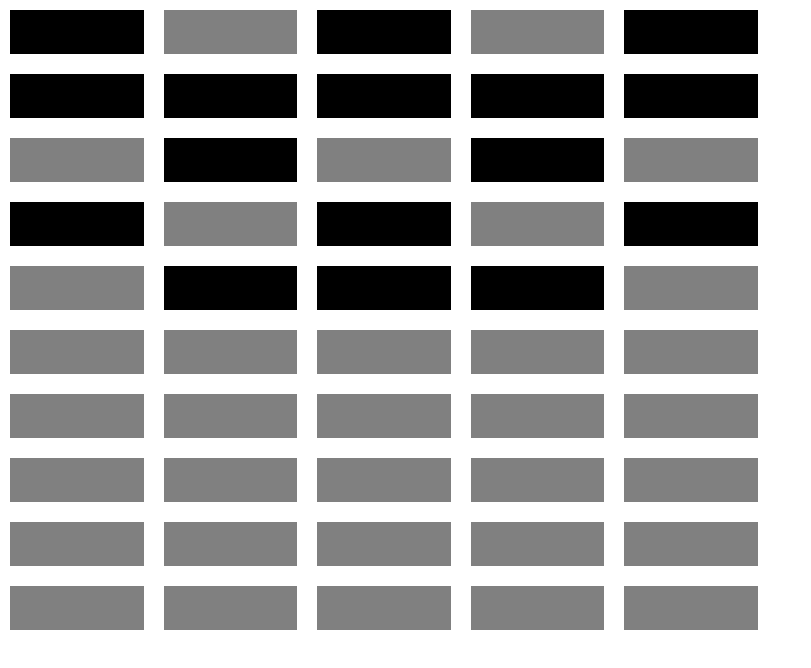
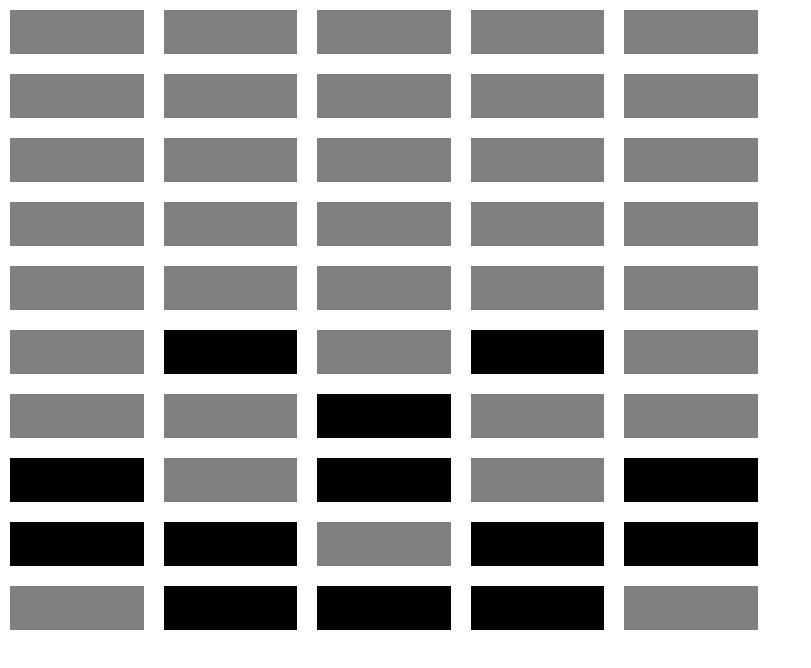
Before and after one commit to fac18/smashicon, a React (Create React App) app: page / in a window 1280 px wide. Shown: the top 668 px of the page, without its empty margins (0-811 px from the left). Built offline with nearby package versions, Linux system fonts and the light colour scheme.

Commit message:
identicons moving

```diff
--- a/src/components/Game/Game.js
+++ b/src/components/Game/Game.js
@@ -3,146 +3,95 @@ import './Game.css';
 import zeroArray from '../../utils/zeroArray'
 import buildIdenticon from '../../utils/buildIdenticon'
 
+const followers = ['svnmmrs','samhstn', 'nikkesan', 'hajimon54', 'albadylic', 'redahaq' , 'pat-cki' , 'bethanyios' , 'tonylomax' , 'crianonim']
+
 const Game = props => {
     // hard code data that would be passed in
-    const username = 'Ayub3' // github username submitted at landing
-    const interval = 1000; // time between steps in ms
-    const followers = ['svnmmrs','yeoyeo']
+    const interval = 500; // time between steps in ms
 
     // set up states
-    const [nextIdenticon, setNextIdenticon] = React.useState(buildIdenticon(username))
-    const initialField = zeroArray(5,5)
-    initialField.forEach((lane,i) => { initialField[i] = lane.concat(nextIdenticon[i]) })
-    const [field, setField] = React.useState(initialField)
+    const [field, setField] = React.useState(() => {
+        const username = 'Ayub3' // github username submitted at landing
+        const initialIdenticon = buildIdenticon(username)
+        const initialField = zeroArray(5,5)
+        initialField.forEach((lane,i) => { initialField[i] = lane.concat(initialIdenticon[i]) })
+        return initialField
+    })
+    const [nextIdenticon, setNextIdenticon] = React.useState(() => {
+        return buildIdenticon(followers.shift())
+    })
     const [t, setT] = React.useState(0);
+    const [playerPosition, setPlayerPosition] = React.useState(2)
+    const [score, setScore] = React.useState(0)
 
-    // set up time ticker
-    // const tick = () => { setT(t => t + 1) }
-    // setInterval(tick, interval)
+    // set up timer and event listeners on mount
+    React.useEffect(()=>{
+        const tick = () => { setT(t => t + 1) }
+        const timer = setInterval(tick, interval)
+
+        return () => {
+            clearInterval(timer)
+        }
+    },[])
 
     // run this code every time time ticks
-    // React.useEffect(() => {
-    //     if (t % 10 === 0) {
-    //         setField(field => {
-    //             field.forEach((lane,i) => {
-    //                 const block = lane.shift()
-    //                 if (block) {
-    //                     // run code for player killed ('GAME OVER!')
-    //                 }
-    //                 lane.push(nextIdenticon[i].shift())
-    //             })
-    //         })
-    //         if (followers.length) {
-    //             setNextIdenticon(buildIdenticon(followers.shift()))
-    //         } else {
-    //             // run code to finish the game ('YOU WIN!')
-    //         }
-    //     }
-    //     else if(t % 10 < 6) {
-    //         setField(field => {
-    //             field.forEach((lane,i) => {
-    //                 lane.shift()
-    //                 lane.push(0)
-    //             })
-    //         })
-    //     }
-    //     else if(t % 10 < 10) {
-    //         setField(field => {
-    //             field.forEach((lane,i) => {
-    //                 const block = lane.shift()
-    //                 if (block) {
-    //                     // run code for player killed ('GAME OVER!')
-    //                 }
-    //                 lane.push(nextIdenticon[i].shift())
-    //             })
-    //         })
-    //     }
-    // }, [t])
+    React.useEffect(() => {
+        if (t % 10 === 0 && t !== 0) {
+            setField(field => {
+                return field.map((lane,i) => {
+                    const block = lane.shift()
+                    if (block) {
+                        // run code for player killed ('GAME OVER!')
+                    }
+                    lane.push(nextIdenticon[i].shift())
+                    return lane
+                })
+            })
+            if (followers.length) {
+                setNextIdenticon(buildIdenticon(followers.shift()))
+            } else {
+                // run code to finish the game ('YOU WIN!')
+                console.log(`Game finished. Your score was ${score}!`)
+            }
+        }
+        else if(t % 10 < 6 && t !== 0) {
+            setField(field => {
+                return field.map((lane,i) => {
+                    lane.shift()
+                    lane.push(0)
+                    return lane
+                })
+            })
+        }
+        else if(t % 10 < 10 && t !== 0) {
+            setField(field => {
+                return field.map((lane,i) => {
+                    const block = lane.shift()
+                    if (block) {
+                        // run code for player killed ('GAME OVER!')
+                    }
+                    lane.push(nextIdenticon[i].shift())
+                    return lane
+                })
+            })
+        }
+    }, [t])
 
     return (<div className="game-grid">
         {
             field.map((lane,i) => {
-                console.log(lane)
                 return <div key={i} className="game-grid__column">
                 {lane.map((block,j) => {
                     let reversej = (lane.length-1)-j;
-                    return lane[reversej] ? <div key ={i.toString() + reversej.toString()} className="game-grid__square game-grid__square--active"></div>
-                        : <div className="game-grid__square"></div>
+                    return lane[reversej] ? <div key={i.toString() + reversej.toString()} className="game-grid__square game-grid__square--active"></div>
+                        : <div key={i.toString() + reversej.toString()} className="game-grid__square"></div>
                 })}
                 </div>
             })
         }
-        {/* <div className="game-grid__column">
-            <div className="game-grid__square"></div>
-            <div className="game-grid__square"></div>
-            <div className="game-grid__square"></div>
-            <div className="game-grid__square"></div>
-            <div className="game-grid__square"></div>
-        </div>
-        <div className="game-grid__row">
-            <div className="game-grid__square"></div>
-            <div className="game-grid__square"></div>
-            <div className="game-grid__square"></div>
-            <div className="game-grid__square"></div>
-            <div className="game-grid__square"></div>
-        </div>
-        <div className="game-grid__row">
-            <div className="game-grid__square"></div>
-            <div className="game-grid__square"></div>
-            <div className="game-grid__square"></div>
-            <div className="game-grid__square"></div>
-            <div className="game-grid__square"></div>
-        </div>
-        <div className="game-grid__row">
-            <div className="game-grid__square"></div>
-            <div className="game-grid__square"></div>
-            <div className="game-grid__square"></div>
-            <div className="game-grid__square"></div>
-            <div className="game-grid__square"></div>
-        </div>
-        <div className="game-grid__row">
-            <div className="game-grid__square"></div>
-            <div className="game-grid__square"></div>
-            <div className="game-grid__square"></div>
-            <div className="game-grid__square"></div>
-            <div className="game-grid__square"></div>
-        </div>
-        <div className="game-grid__row">
-            <div className="game-grid__square"></div>
-            <div className="game-grid__square"></div>
-            <div className="game-grid__square"></div>
-            <div className="game-grid__square"></div>
-            <div className="game-grid__square"></div>
-        </div>
-        <div className="game-grid__row">
-            <div className="game-grid__square"></div>
-            <div className="game-grid__square"></div>
-            <div className="game-grid__square"></div>
-            <div className="game-grid__square"></div>
-            <div className="game-grid__square"></div>
-        </div>
-        <div className="game-grid__row">
-            <div className="game-grid__square"></div>
-            <div className="game-grid__square"></div>
-            <div className="game-grid__square"></div>
-            <div className="game-grid__square"></div>
-            <div className="game-grid__square"></div>
-        </div>
-        <div className="game-grid__row">
-            <div className="game-grid__square"></div>
-            <div className="game-grid__square"></div>
-            <div className="game-grid__square"></div>
-            <div className="game-grid__square"></div>
-            <div className="game-grid__square"></div>
-        </div>
-        <div className="game-grid__row">
-            <div className="game-grid__square"></div>
-            <div className="game-grid__square"></div>
-            <div className="game-grid__square"></div>
-            <div className="game-grid__square"></div>
-            <div className="game-grid__square"></div>
-        </div> */}
     </div>)
+
+
 }
 
 export default Game
--- a/src/utils/buildIdenticon.js
+++ b/src/utils/buildIdenticon.js
@@ -6,14 +6,13 @@ const md5 = require('md5')
 const buildIdenticon = username => {
   const hash = md5(username) // get md5 hash of given username
   let hexes = hash.match(/.{2}/g) // split into 16 numbers (all hex, base 16)
-  console.log('hexes: ', hexes)
   let identicon = zeroArray(5,5) // initialise identicon as empty 5x5 grid
   // fill in identicon grid with hex values tested for even-ness
   // NB. neither of these patterns seem to work (to be sure, consider what else can vary about implementation?)
   // pattern 1 (see readme)
   for (let j=4; j>=0; j--) {
     for (let i=0; i<3; i++) {
-      console.log(`identicon position ${i},${j} takes hex ${hexes[i + (4-j)*3]} at index ${i + (4-j)*3}`)
+      // console.log(`identicon position ${i},${j} takes hex ${hexes[i + (4-j)*3]} at index ${i + (4-j)*3}`)
       identicon[i][j] = parseInt(hexes[i + (4-j)*3],16) % 2 === 0 ? 1 : 0;
     }
   }
@@ -30,7 +29,6 @@ const buildIdenticon = username => {
       identicon[4-i][j] = identicon[i][j]
     }
   }
-  console.log('final identicon: ', identicon)
   return identicon;
 }
 
```
